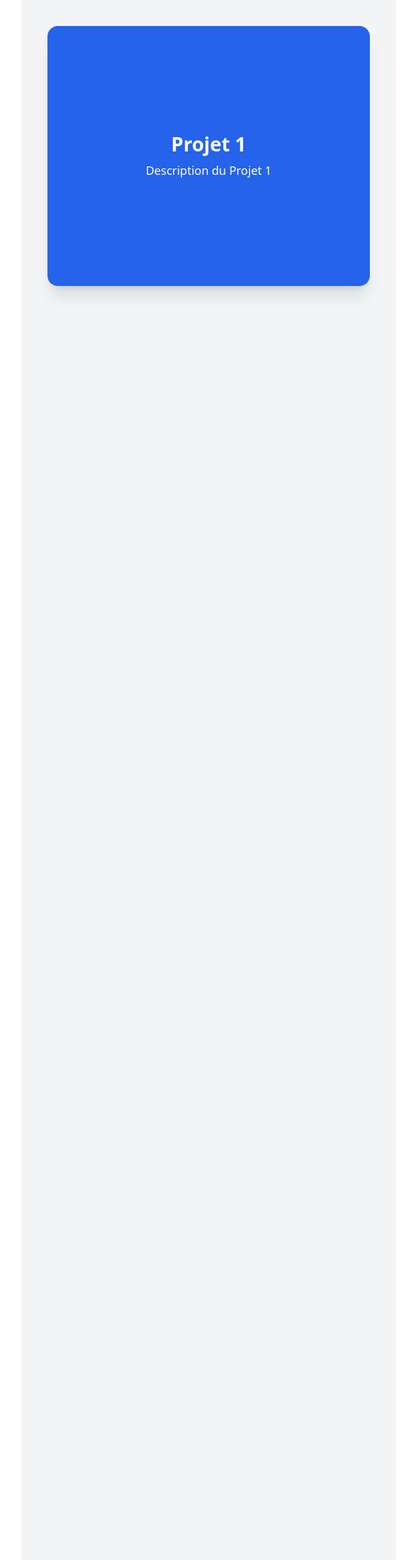
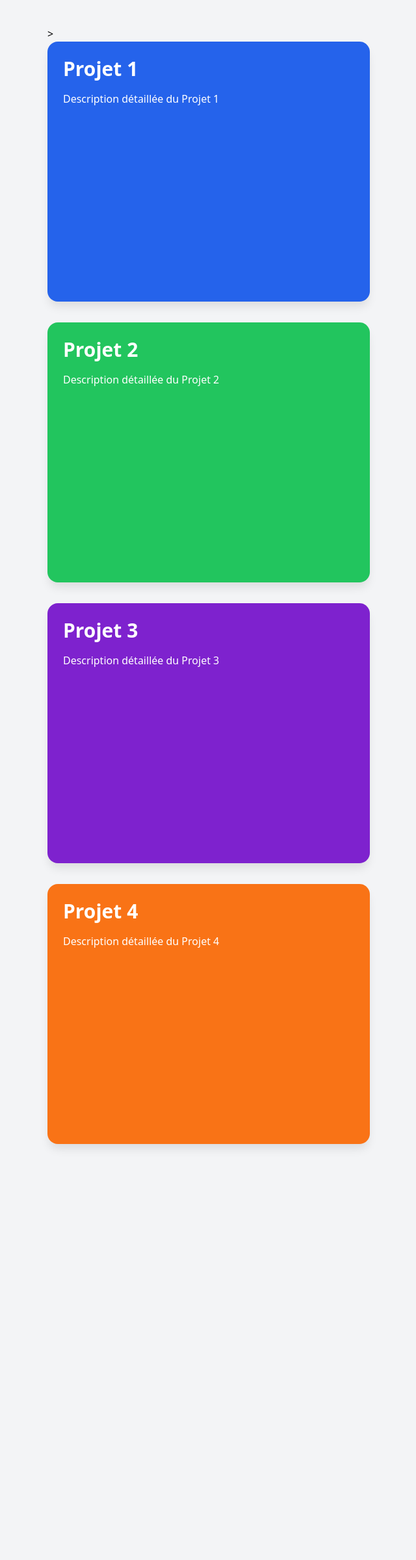
Before and after one commit to thedeadyt/Alex2, a PHP site: page /pages/NosProjets.php in a window 1280 px wide. Shown: the whole page at 65% size, without its empty margins (319-959 px from the left). After the commit the page ends 1767 px from the top, so only its background shows below. Run offline with PHP 8.4, Linux system fonts and the light colour scheme; some libraries are stand-ins or nearby versions.

Commit message:
projet fini

```diff
--- a/public/pages/NosProjets.php
+++ b/public/pages/NosProjets.php
@@ -1,65 +1,48 @@
 <!DOCTYPE html>
-<html>
+<html lang="fr">
 <head>
-    <meta charset='utf-8'>
-    <meta http-equiv='X-UA-Compatible' content='IE=edge'>
-    <title>Page Title</title>
-    <meta name='viewport' content='width=device-width, initial-scale=1'>
-    <!-- ✅ Tailwind CSS CDN -->
-    <script src="https://cdn.tailwindcss.com"></script>
+<meta charset="UTF-8" />
+<meta name="viewport" content="width=device-width, initial-scale=1" />
+<title>Projets sticky superposés - fix scroll</title>
+<script src="https://cdn.tailwindcss.com"></script>
+<script defer src="https://unpkg.com/alpinejs@3.x.x/dist/cdn.min.js"></script>
+<style>
+  .projet {
+    height: 400px;
+    border-radius: 1rem;
+    margin-bottom: 2rem;
+    padding: 1.5rem;
+    color: white;
+    box-shadow: 0 10px 15px -3px rgba(0,0,0,0.1);
+  }
+  .sticky-top {
+    position: sticky;
+    top: 20px;
+  }
+</style>
+</head>
+<body class="bg-gray-100 p-10 max-w-xl mx-auto">
 
-    <!-- ✅ Alpine.js CDN -->
-    <script defer src="https://unpkg.com/alpinejs@3.x.x/dist/cdn.min.js"></script>
-    <link rel='stylesheet' type='text/css' media='screen' href='main.css'>
-    <script src='main.js'></script>
-</head>
-<body>
-    <div
-  x-data="{
-    scrollY: 0,
-    projets: [
-      {titre: 'Projet 1', couleur: 'bg-blue-600'},
-      {titre: 'Projet 2', couleur: 'bg-green-500'},
-      {titre: 'Projet 3', couleur: 'bg-purple-700'},
-      {titre: 'Projet 4', couleur: 'bg-orange-500'}
-    ],
-    visibleIndexes: new Set(),
-
-    updateVisibleIndexes() {
-      this.visibleIndexes.clear();
-      this.projets.forEach((_, i) => {
-        if (this.scrollY >= i * 400) this.visibleIndexes.add(i);
-      });
-    }
-  }"
-  x-init="
-    window.addEventListener('scroll', () => {
-      scrollY = window.scrollY;
-      updateVisibleIndexes();
-    });
-    updateVisibleIndexes();
-  "
-  class="bg-gray-100 min-h-[300vh] p-10 max-w-xl mx-auto"
+<div x-data="{
+  projets: [
+    { titre: 'Projet 1', couleur: 'bg-blue-600' },
+    { titre: 'Projet 2', couleur: 'bg-green-500' },
+    { titre: 'Projet 3', couleur: 'bg-purple-700' },
+    { titre: 'Projet 4', couleur: 'bg-orange-500' }
+  ]
+}"
+  class="pb-[460px]"  <!-- padding bottom important pour scroller -->
 >
   <template x-for="(projet, i) in projets" :key="i">
     <div
-      :class="projet.couleur + ' text-white rounded-2xl shadow-xl p-6 flex flex-col justify-center items-center transition-all duration-700 ease-out'"
-      :style="{
-        position: 'sticky',
-        top: '20px',
-        zIndex: 1000 + i,
-        transform: visibleIndexes.has(i) ? 'translateY(0)' : 'translateY(20px)',
-        opacity: visibleIndexes.has(i) ? 1 : 0
-      }"
-      style="height: 400px; margin-bottom: 2rem;"
+      :class="projet.couleur + ' projet sticky-top'"
+      :style="{ zIndex: 1000 + i }"
     >
-      <h2 class="text-3xl font-bold mb-2" x-text="projet.titre"></h2>
-      <p class="text-lg">Description du <span x-text="projet.titre"></span></p>
+      <h2 class="text-3xl font-bold mb-4" x-text="projet.titre"></h2>
+      <p>Description détaillée du <span x-text="projet.titre"></span></p>
     </div>
   </template>
 </div>
 
-
-
 </body>
 </html>
```
